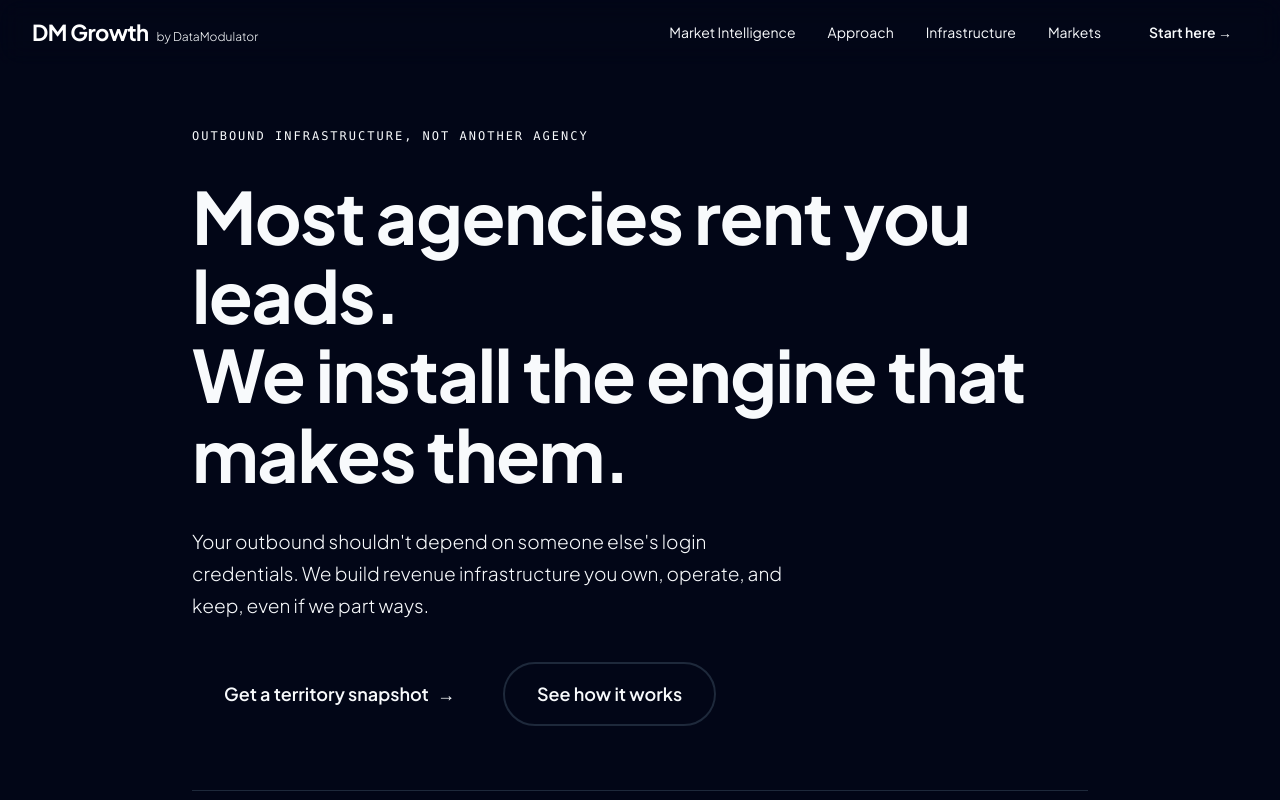
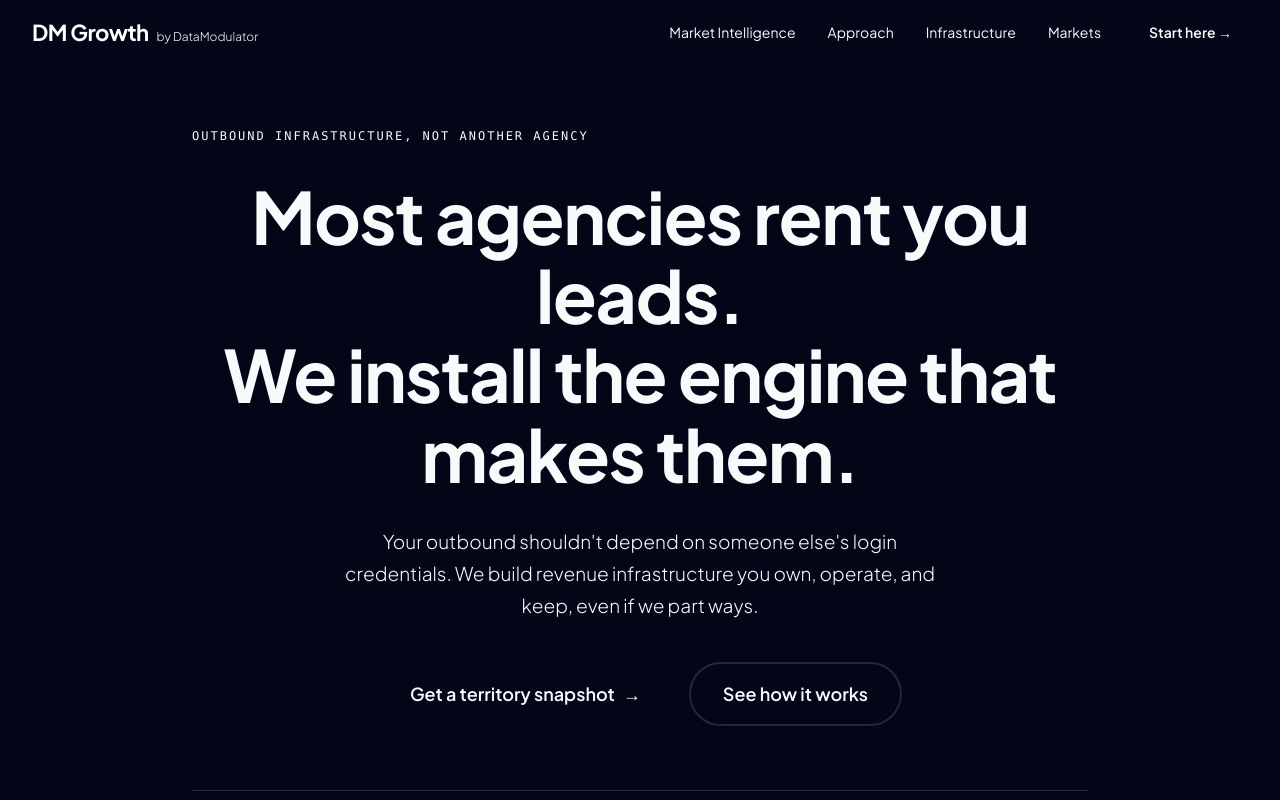
Before and after one commit to gorgo-cpu/DM_Site, a Next.js app: page / in a window 1280 px wide. Shown: the top 800 px of the page. Built offline with nearby package versions, Linux system fonts and the light colour scheme.

Commit message:
new title alignment

```diff
--- a/components/sections/Hero.tsx
+++ b/components/sections/Hero.tsx
@@ -67,9 +67,9 @@ export default function Hero() {
       id="hero"
       className="relative min-h-[100dvh] flex items-center overflow-hidden"
     >
-      <Container className="relative z-10 pt-32 pb-20">
-        <div ref={ref} className="max-w-4xl">
-          <p className="hero-reveal opacity-0 font-mono text-xs tracking-[2px] uppercase text-accent-500">
+      <Container className="relative z-15 pt-32 pb-20">
+        <div ref={ref} className="max-w-4xl mx-auto text-center">
+          <p className="hero-reveal opacity-0 font-mono text-xs tracking-[2px] text-left uppercase text-accent-500">
             OUTBOUND INFRASTRUCTURE, NOT ANOTHER AGENCY
           </p>
 
@@ -81,13 +81,13 @@ export default function Hero() {
             them.
           </h1>
 
-          <p className="hero-reveal opacity-0 mt-8 text-[19px] font-light text-primary-300 leading-[1.7] max-w-[600px]">
+          <p className="hero-reveal opacity-0 mt-8 text-[19px] font-light text-primary-300 leading-[1.7] max-w-[600px] mx-auto">
             Your outbound shouldn&apos;t depend on someone else&apos;s login
             credentials. We build revenue infrastructure you own, operate,
             and keep, even if we part ways.
           </p>
 
-          <div className="hero-reveal opacity-0 mt-10 flex flex-col sm:flex-row gap-4">
+          <div className="hero-reveal opacity-0 mt-10 flex flex-col sm:flex-row gap-4 justify-center">
             <button
               onClick={() => { trackEvent('cta_click', { label: 'Get a territory snapshot', page: '/' }); openModal('territory-snapshot') }}
               className="inline-flex items-center justify-center px-8 py-4 text-lg font-semibold rounded-full bg-accent-500 text-primary-950 transition-all duration-300 hover:bg-accent-600 hover:scale-[1.02] active:scale-[0.98]"
@@ -103,7 +103,7 @@ export default function Hero() {
             </Link>
           </div>
 
-          <div className="hero-reveal opacity-0 mt-16 pt-8 border-t border-primary-800 grid grid-cols-1 sm:grid-cols-3 gap-6">
+          <div className="hero-reveal opacity-0 mt-16 pt-8 border-t border-primary-800 grid grid-cols-1 sm:grid-cols-3 gap-6 text-left sm:text-left">
             {proofItems.map((item) => (
               <div key={item.label}>
                 <p className="font-mono text-[11px] tracking-[1.5px] uppercase text-accent-500 mb-2">
```
